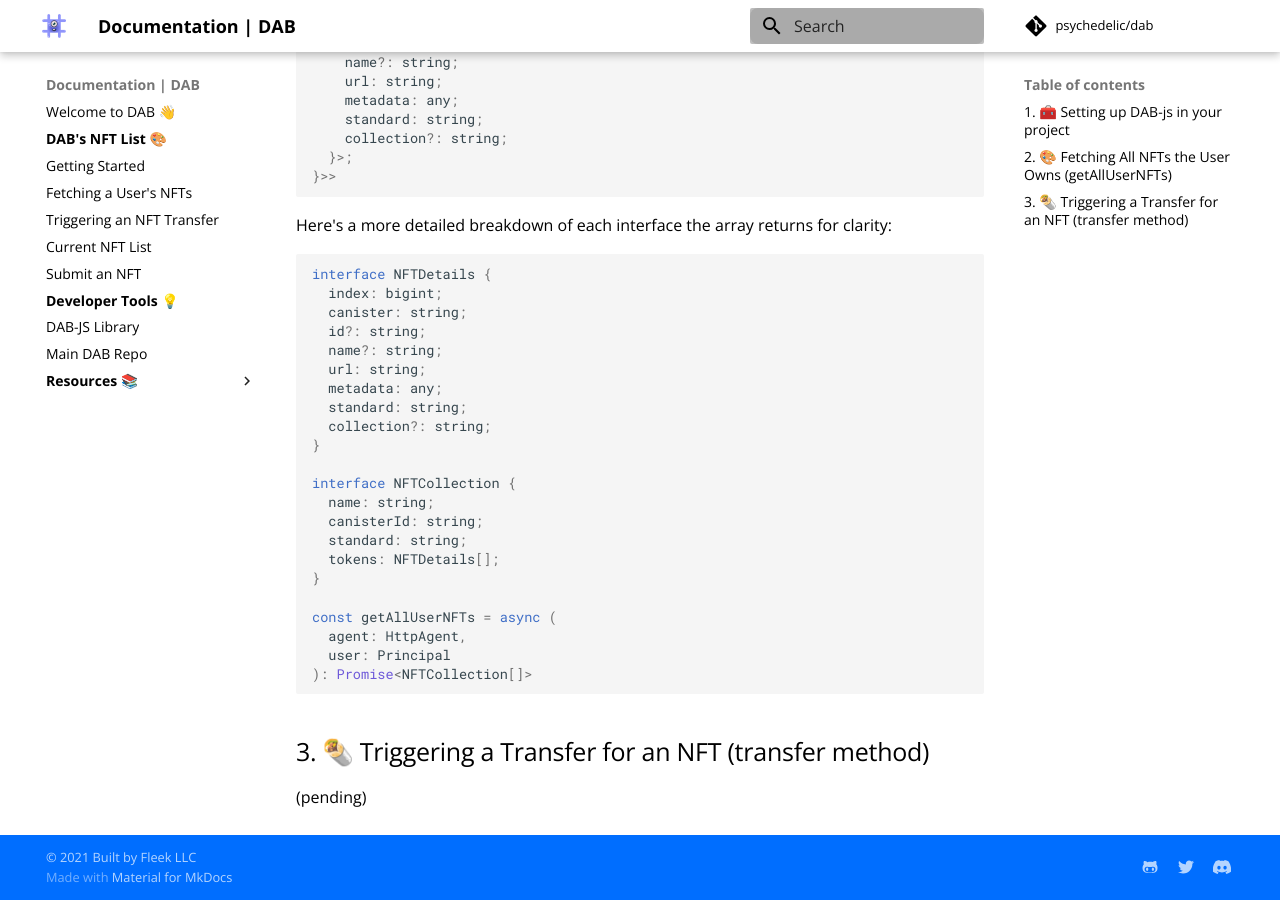
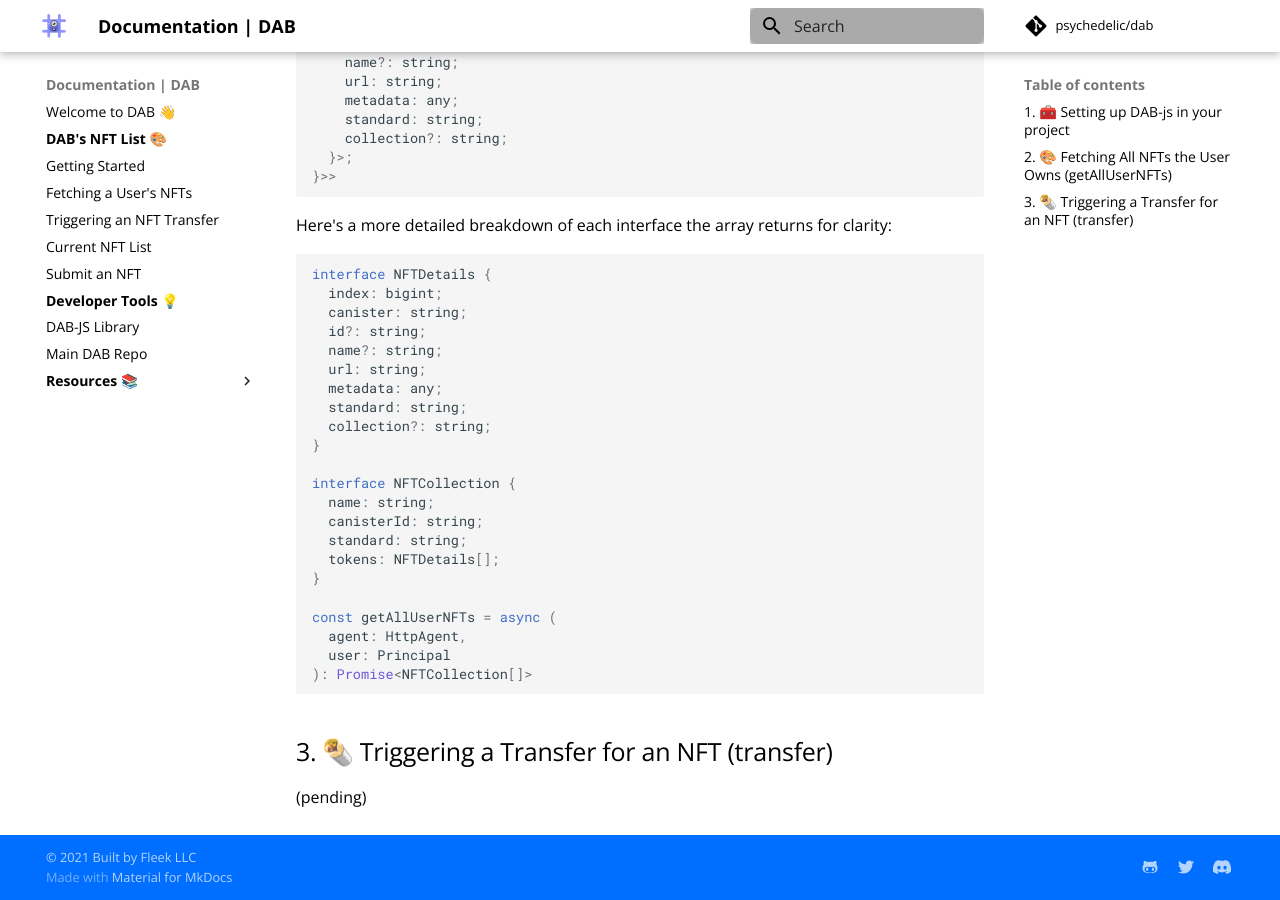
Before and after one commit to Psychedelic/dab-docs, an MkDocs documentation site: the page built from docs/nft-list/getting-started.md, in a window 1280 px wide and 900 px high, scrolled down 1918 px. Built offline with MkDocs 1.6.1 and Material for MkDocs 9.7.7, drawn with Linux system fonts in a browser that asks for light colours; comment, search, counter and statistics services are not loaded.

Commit message:
Update getting-started.md

````diff
--- a/docs/nft-list/getting-started.md
+++ b/docs/nft-list/getting-started.md
@@ -105,6 +105,6 @@ const getAllUserNFTs = async (
 ): Promise<NFTCollection[]>
 ```
 
-## 3. 🌯 Triggering a Transfer for an NFT (transfer method)
+## 3. 🌯 Triggering a Transfer for an NFT (transfer)
 
 (pending)
````
